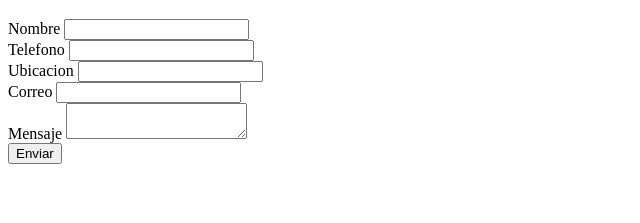
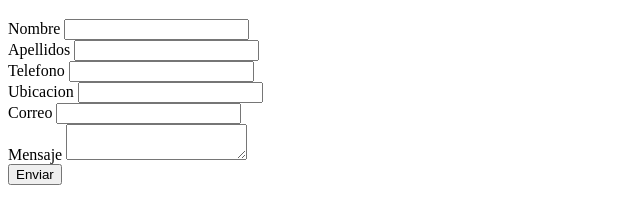
Before and after one commit to andreyAlvaradoM/proyecto, a plain HTML site: page Contacto.html in a window 1280 px wide. Shown: the part 61-284 px from the top of the page, without its empty margins (0-640 px from the left). Drawn offline with Linux system fonts and the light colour scheme.

Commit message:
se agregó el campo apellidos a contacto.html

```diff
--- a/Contacto.html
+++ b/Contacto.html
@@ -15,6 +15,8 @@
     <form>
         Nombre <input type="text" id="nombre" nombre="nombre" />
         <br />
+        Apellidos <input type="text" id="apellidos" name="apellidos" />
+        <br />
         Telefono <input type="tel" id="telefono" name="telefono" />
         <br />
         Ubicacion <input type="loc" id="ubicacion" name="ubicacion" />
```
